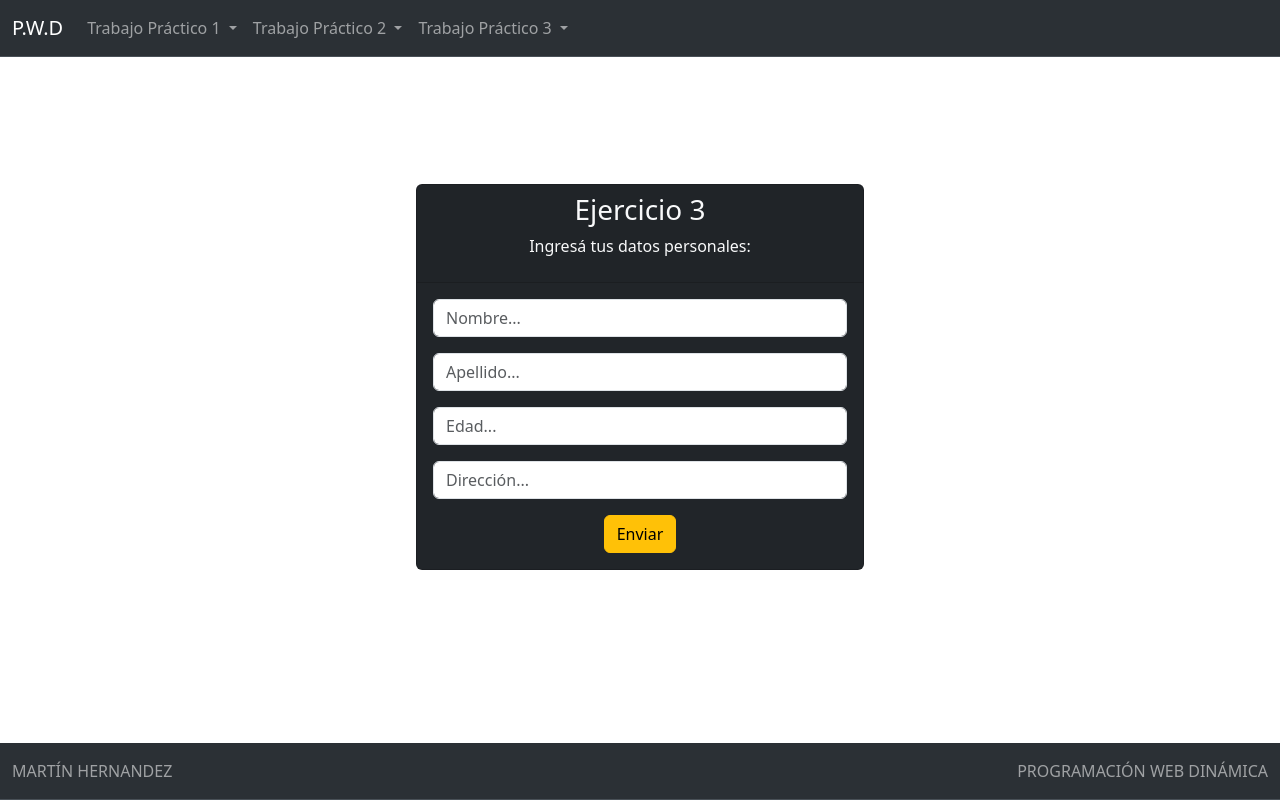
After one commit to MartinCba/PWD, a PHP site: page /app/TP1/views/ejercicio3/ejercicio3.php in a window 1280 px wide. The commit adds this page. Run offline with PHP 8.4, Linux system fonts and the light colour scheme.

Commit message:
ejercicio 3 terminado

```diff
--- a/app/TP1/controllers/ContadorHoras.php
+++ b/app/TP1/controllers/ContadorHoras.php
@@ -5,7 +5,11 @@ class ContadorHoras
 
     /**
      * Recibe horas, retorna la suma de todas ellas
-     * @param int $lunes
+     * @param int $lun
+     * @param int $mar
+     * @param int $mie
+     * @param int $jue
+     * @param int $vie
      * @return string
      */
     public function sumarHoras($lun, $mar, $mie, $jue, $vie)
--- a/app/TP1/views/assets/structure.php
+++ b/app/TP1/views/assets/structure.php
@@ -26,7 +26,7 @@
                         <ul class="dropdown-menu">
                             <li><a class="dropdown-item" href="../../../../app/TP1/views/ejercicio1/ejercicio1.php">Ejercicio 1</a></li>
                             <li><a class="dropdown-item" href="../../../../app/TP1/views/ejercicio2/ejercicio2.php">Ejercicio 2</a></li>
-                            <li><a class="dropdown-item" href="#">Ejercicio 3</a></li>
+                            <li><a class="dropdown-item" href="../../../../app/TP1/views/ejercicio3/ejercicio3.php">Ejercicio 3</a></li>
                         </ul>
                     </li>
                     <li class="nav-item dropdown">
--- /dev/null
+++ b/app/TP1/views/ejercicio3/ejercicio3.php
@@ -0,0 +1,49 @@
+<?php
+include_once("../assets/structure.php");
+?>
+<div class="container card-container d-flex justify-content-center align-items-center" style="height: 80vh">
+    <div class="card text-center bg-dark text-light" style="width: 28rem;">
+        <div class="card-header">
+            <h3>Ejercicio 3</h3>
+            <p>Ingresá tus datos personales:</p>
+        </div>
+        <div class="card-body">
+            <form name="ejercicio3" method="post" action="action.php" class="needs-validation" novalidate>
+                <div class="mb-3">
+                    <input type="text" class="form-control" name="nombre" id="nombre" placeholder="Nombre..." required>
+                    <div class="invalid-feedback">
+                        Por favor, ingresá tu nombre.
+                    </div>
+                </div>
+                <div class="mb-3">
+                    <input type="text" class="form-control" name="apellido" id="apellido" placeholder="Apellido..." required>
+                    <div class="invalid-feedback">
+                        Por favor, ingresá tu apellido.
+                    </div>
+                </div>
+                <div class="mb-3">
+                    <input type="number" class="form-control" min=0 name="edad" id="edad" placeholder="Edad..." required>
+                    <div class="invalid-feedback">
+                        Por favor, ingresá tu edad.
+                    </div>
+                </div>
+                <div class="mb-3">
+                    <input type="text" class="form-control" name="direccion" id="direccion" placeholder="Dirección..." required>
+                    <div class="invalid-feedback">
+                        Por favor, ingresá tu Dirección.
+                    </div>
+                </div>
+                <button type="submit" class="btn btn-warning">Enviar</button>
+            </form>
+        </div>
+    </div>
+</div>
+
+<script src="../assets/js/validateEj3.js"></script>
+<!--
+    tp1 ejercicio 3
+    Crear una página php que contenga un formulario HTML, enviar estos datos por el método Post a otra página php
+    que los reciba y muestre por pantalla un mensaje como el siguiente: “Hola, yo soy
+    nombre , apellido tengo edad años y vivo en dirección”, usando la información recibida.
+    Cambiar el método Post por Get y analizar las diferencias
+-->
```
Also changed, not shown: app/TP1/controllers/Saludo.php (added, +20 -0 lines), app/TP1/views/assets/js/validateEj3.js (added, +48 -0 lines), app/TP1/views/ejercicio3/action.php (added, +28 -0 lines).
